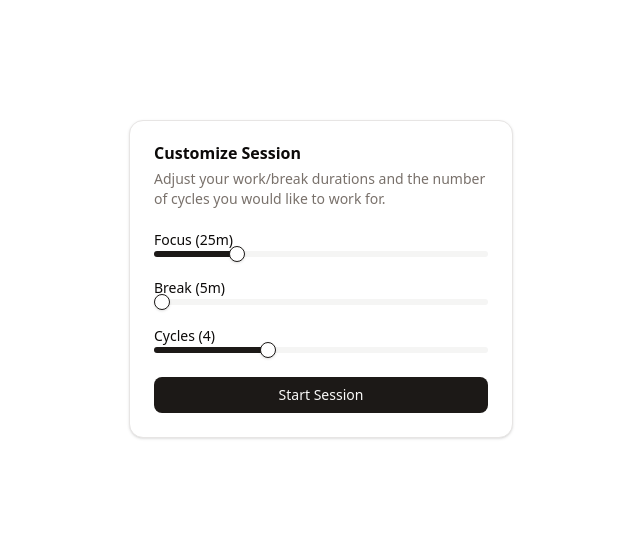
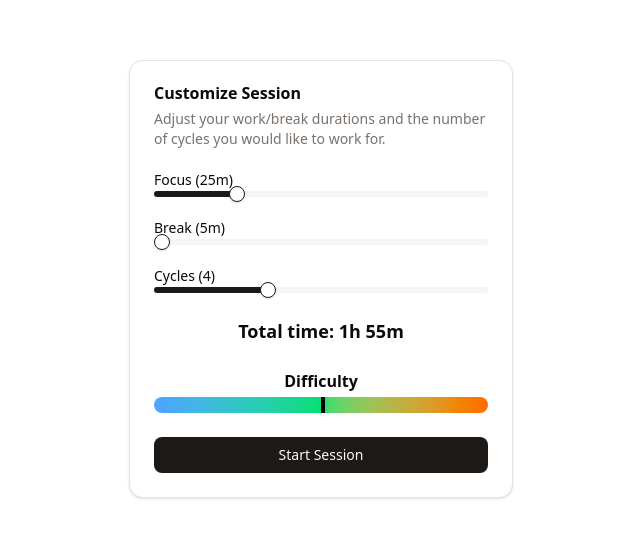
Before and after one commit to ishi-pishi/brainhaven, a React (Vite) app in the folder client/: page / in a window 1280 px wide. Shown: the part 121-658 px from the top of the page, without its empty margins (319-959 px from the left). Built offline with nearby package versions, Linux system fonts and the light colour scheme.

Commit message:
Add difficulty slider

```diff
--- a/client/src/components/setSettings/SettingsMenu.tsx
+++ b/client/src/components/setSettings/SettingsMenu.tsx
@@ -22,6 +22,21 @@ export function SettingsMenu() {
         const session = new ActiveSession(settings);
         session.start();
     };
+
+    const calculateDifficulty = () => {
+        let val = breakTime === 0
+            ? 1
+            : workTime / breakTime <= 5
+                ? 0.5 * (workTime / breakTime - 1) / 4
+                : 0.5 + 0.5 * (workTime / breakTime - 5) / 5;
+
+        if (val < 0) val = 0;
+        if (val > 0.99) val = 0.99;
+        return val;
+    };
+
+
+    const difficultyValue = calculateDifficulty();
 
     return (
         <Card className="mx-auto max-w-sm w-full border">
@@ -71,6 +86,21 @@ export function SettingsMenu() {
                         className="w-full"
                     />
                 </div>
+
+                <div className="mt-4 text-center font-semibold text-lg">
+                    Total time: {Math.floor((workTime * numCycles + breakTime * (numCycles - 1)) / 60)}h{" "}
+                    {(workTime * numCycles + breakTime * (numCycles - 1)) % 60}m
+                </div>
+
+                <div className="mt-2 space-y-1">
+                    <div className="text-center font-semibold">Difficulty</div>
+                    <div className="relative h-4 w-full rounded-lg overflow-hidden bg-linear-to-r from-blue-400 via-green-400 to-orange-500">
+                        <div
+                            className="absolute top-0 h-full w-1 bg-black"
+                            style={{ left: `${difficultyValue * 100}%` }}
+                        />
+                    </div>
+                </div>
             </CardContent>
 
             <CardFooter>
```
